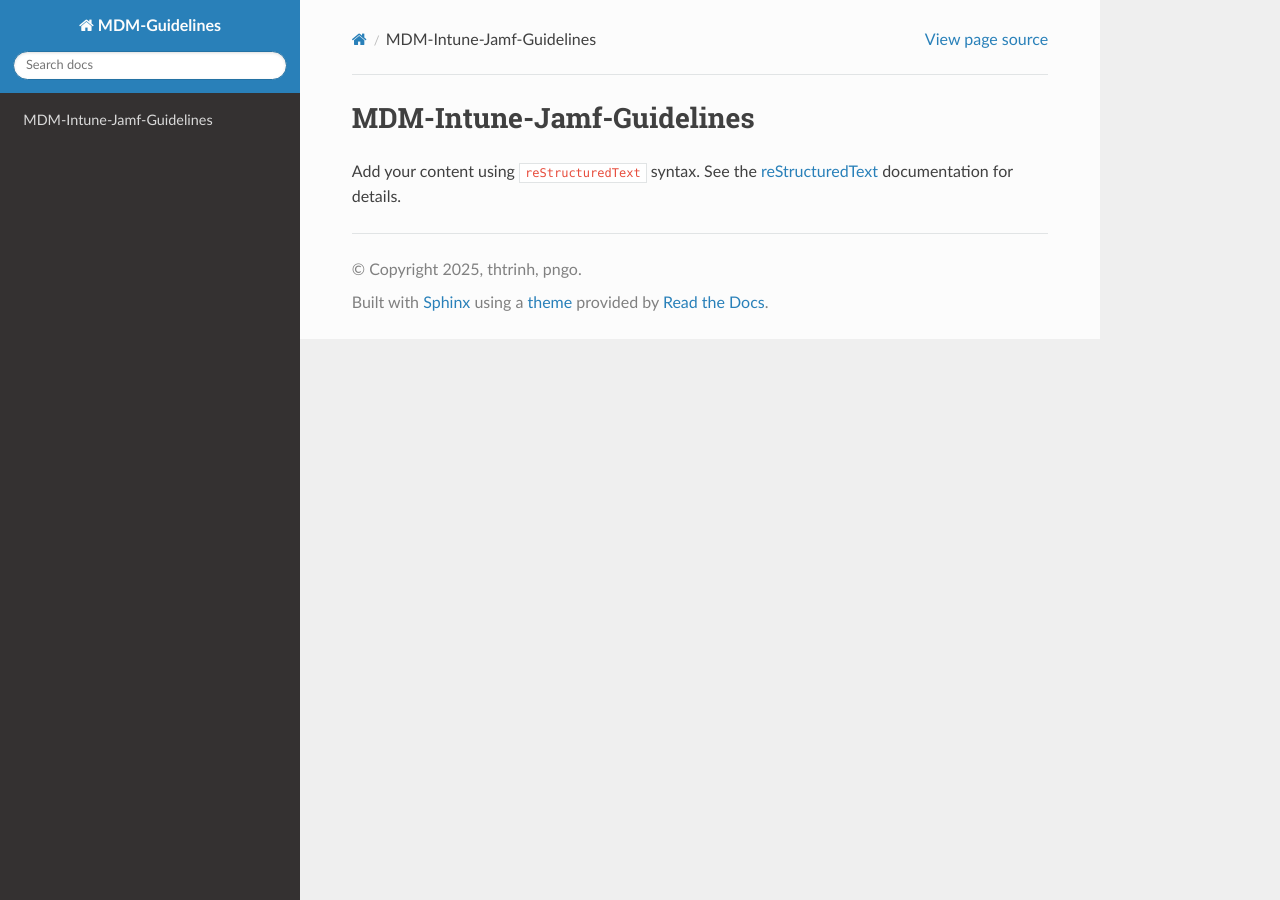
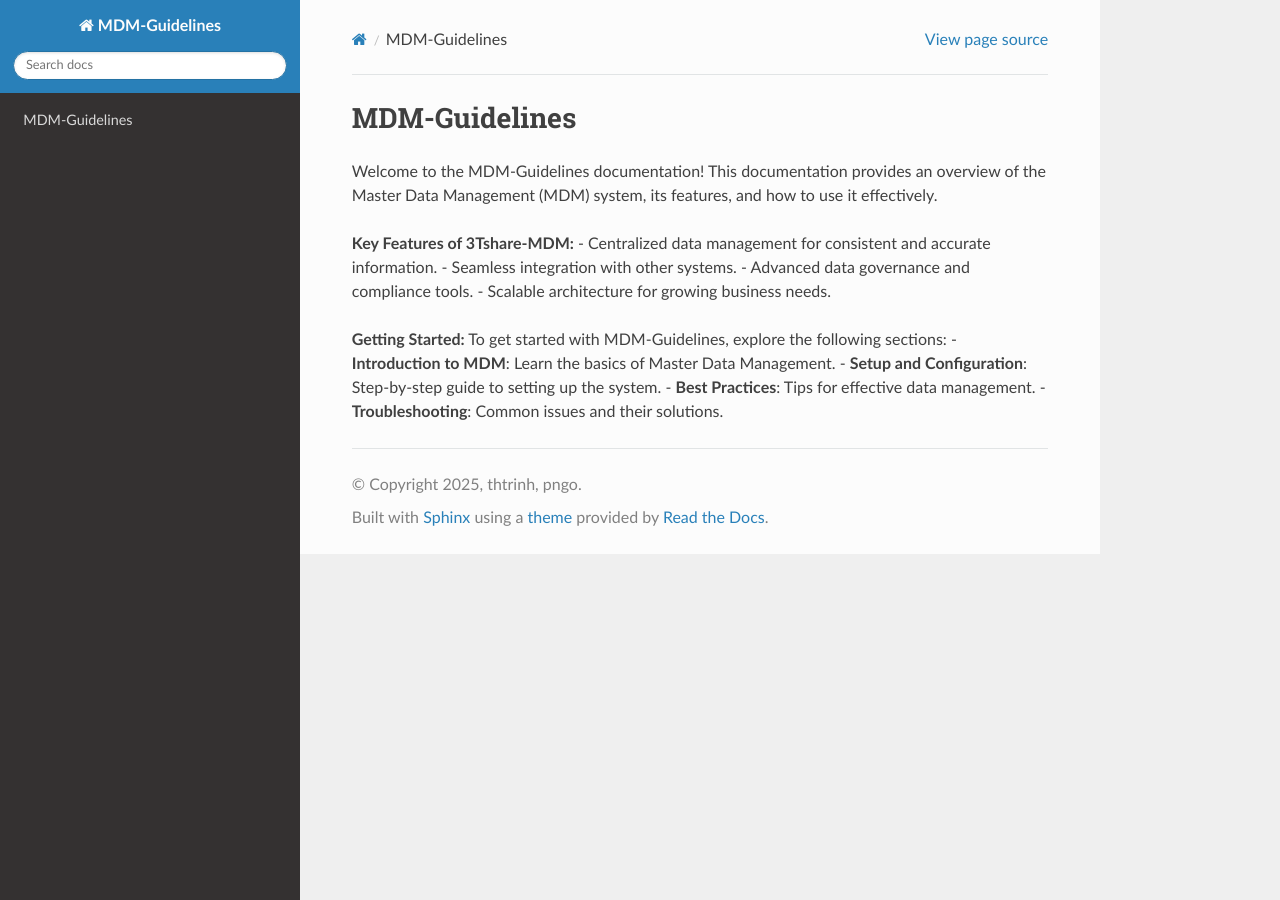
Before and after one commit to MDM-Engineers/mdm-readthedoc, a Sphinx documentation site: the page built from docs/source/index.rst, in a window 1280 px wide. Built offline with Sphinx 7.4.7 and the Read the Docs theme 3.1.0, drawn with Linux system fonts in a browser that asks for light colours.

```diff
--- a/docs/source/index.rst
+++ b/docs/source/index.rst
@@ -3,13 +3,23 @@
    You can adapt this file completely to your liking, but it should at least
    contain the root `toctree` directive.
 
-MDM-Intune-Jamf-Guidelines
+MDM-Guidelines
 =====================
 
-Add your content using ``reStructuredText`` syntax. See the
-`reStructuredText <https://www.sphinx-doc.org/en/master/usage/restructuredtext/index.html>`_
-documentation for details.
+Welcome to the MDM-Guidelines documentation! This documentation provides an overview of the Master Data Management (MDM) system, its features, and how to use it effectively.
 
+**Key Features of 3Tshare-MDM:**
+- Centralized data management for consistent and accurate information.
+- Seamless integration with other systems.
+- Advanced data governance and compliance tools.
+- Scalable architecture for growing business needs.
+
+**Getting Started:**
+To get started with MDM-Guidelines, explore the following sections:
+- **Introduction to MDM**: Learn the basics of Master Data Management.
+- **Setup and Configuration**: Step-by-step guide to setting up the system.
+- **Best Practices**: Tips for effective data management.
+- **Troubleshooting**: Common issues and their solutions.
 
 .. toctree::
    :maxdepth: 2
--- a/requirements.txt
+++ /dev/null
@@ -1 +0,0 @@
-sphinx
```
Also changed, not shown: docs/source/Intune/01_Windows_Autopilot_User_Driven_Mode/01_Windows_Autopilot_User_Driven_Mode.rst (added, +12 -0 lines), .readthedocs.yaml.
